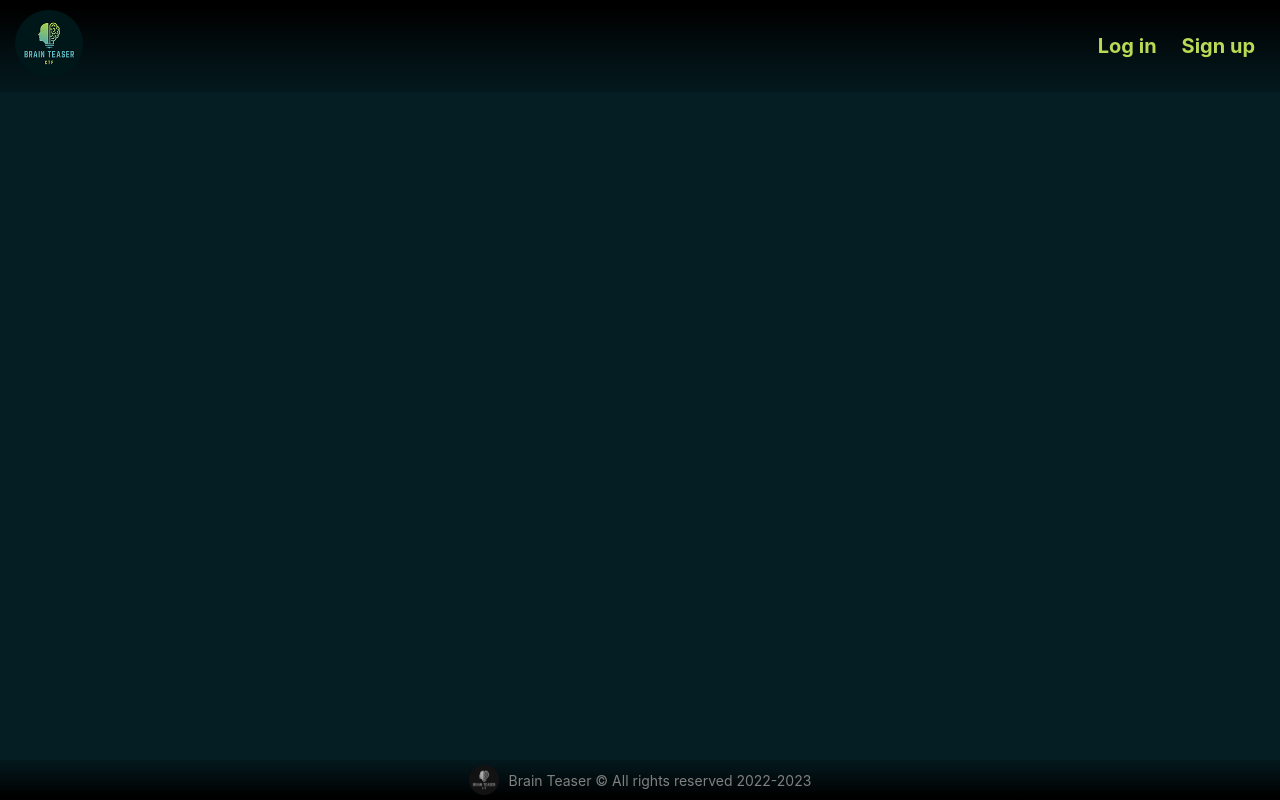
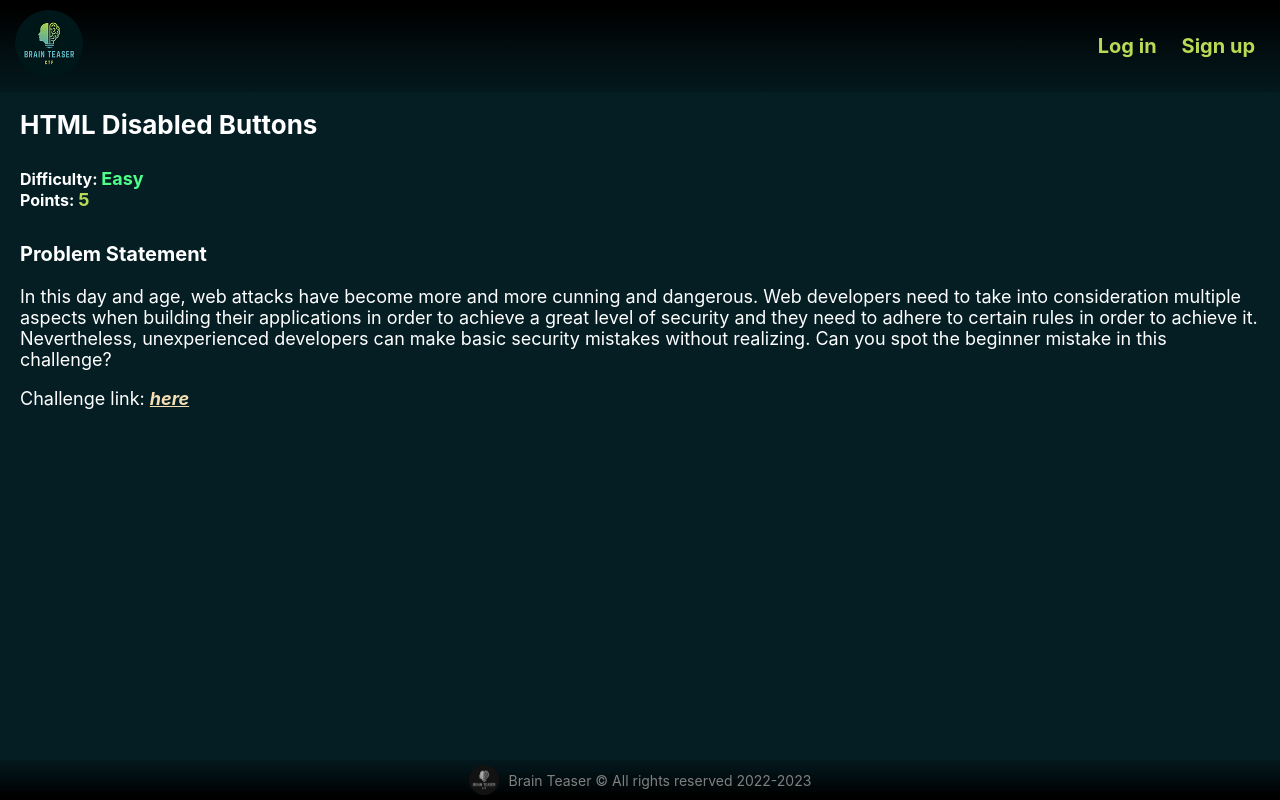
Before and after one commit to IulyN1/Brain-Teaser, a React (Create React App) app: page /challenges/htmlbtn in a window 1280 px wide. Built offline with nearby package versions, Linux system fonts and the light colour scheme.

Commit message:
Added challenge details

```diff
--- a/src/components/ChallengeCard.jsx
+++ b/src/components/ChallengeCard.jsx
@@ -1,18 +1,16 @@
 import './styles/ChallengeCard.css';
 import { Link } from 'react-router-dom';
+import Difficulty from './Difficulty';
 
 function ChallengeCard(props) {
 	const url = '/challenges/' + props.id;
-	const difficulty = 'difficulty' + props.level;
 
 	return (
 		<div className="challengeCard">
 			<img src="images/logo.png" alt="logo" className="logoCard"></img>
 			<div className="challengeCardContent">
 				<h3>{props.title}</h3>
-				<h4>
-					Difficulty: <span className={difficulty}>{props.level}</span>
-				</h4>
+				<Difficulty level={props.level} />
 				<div className="challengeCardStartBtn">
 					<Link to={url}>Solve</Link>
 				</div>
--- /dev/null
+++ b/src/components/Difficulty.jsx
@@ -0,0 +1,13 @@
+import './styles/Difficulty.css';
+
+function Difficulty(props) {
+	const difficulty = 'difficulty' + props.level;
+
+	return (
+		<h4 className="difficultyLabel">
+			Difficulty: <span className={difficulty}>{props.level}</span>
+		</h4>
+	);
+}
+
+export default Difficulty;
--- a/src/components/styles/ChallengeCard.css
+++ b/src/components/styles/ChallengeCard.css
@@ -41,15 +41,3 @@
 	border: 2px solid #99ffdd;
 	transition: 0.25s all;
 }
-
-.difficultyEasy {
-	color: #4dff88;
-}
-
-.difficultyMedium {
-	color: #ffff1a;
-}
-
-.difficultyHard {
-	color: red;
-}
--- /dev/null
+++ b/src/components/styles/Difficulty.css
@@ -0,0 +1,15 @@
+.difficultyLabel span {
+	font-size: 18px;
+}
+
+.difficultyEasy {
+	color: #4dff88;
+}
+
+.difficultyMedium {
+	color: #ffff1a;
+}
+
+.difficultyHard {
+	color: red;
+}
--- a/src/index.js
+++ b/src/index.js
@@ -6,6 +6,7 @@ import reportWebVitals from './reportWebVitals';
 import { BrowserRouter, Routes, Route } from 'react-router-dom';
 import Challenges from './pages/Challenges';
 import Challenge from './pages/Challenge';
+import ChallengeSolve from './pages/ChallengeSolve';
 
 const root = ReactDOM.createRoot(document.getElementById('root'));
 root.render(
@@ -13,7 +14,24 @@ root.render(
 		<Routes>
 			<Route index element={<App />} />
 			<Route path="challenges" element={<Challenges />} />
-			<Route path="challenges/htmlbtn" element={<Challenge id={'htmlbtn'} title={'HTML Disabled Buttons'} />} />
+			<Route
+				path="challenges/htmlbtn"
+				element={
+					<Challenge
+						id={'htmlbtn'}
+						title={'HTML Disabled Buttons'}
+						level={'Easy'}
+						points={5}
+						description={
+							'In this day and age, web attacks have become more and more cunning and dangerous. Web developers need to take into consideration multiple aspects when building their applications in order to achieve a great level of security and they need to adhere to certain rules in order to achieve it. Nevertheless, unexperienced developers can make basic security mistakes without realizing. Can you spot the beginner mistake in this challenge?'
+						}
+					/>
+				}
+			/>
+			<Route
+				path="challenges/solve/htmlbtn"
+				element={<ChallengeSolve id={'htmlbtn'} title={'HTML Disabled Buttons'} />}
+			/>
 		</Routes>
 	</BrowserRouter>
 );
--- a/src/pages/Challenge.js
+++ b/src/pages/Challenge.js
@@ -2,8 +2,12 @@ import Footer from '../components/Footer';
 import { Helmet } from 'react-helmet';
 import Header from '../components/Header';
 import '../styles/Challenge.css';
+import { Link } from 'react-router-dom';
+import Difficulty from '../components/Difficulty';
 
 function Challenge(props) {
+	const url = '/challenges/solve/' + props.id;
+
 	return (
 		<>
 			<Helmet>
@@ -11,7 +15,29 @@ function Challenge(props) {
 			</Helmet>
 			<div className="rootChallenges">
 				<Header />
-				<div className="mainChallenge"></div>
+				<div className="mainChallenge">
+					<h1>{props.title}</h1>
+					<div className="challengeSubtitle">
+						<Difficulty level={props.level} />
+						<h4>
+							Points: <span className="pointsValue">{props.points}</span>
+						</h4>
+					</div>
+					<div>
+						<div className="challengeDescriptionContainer">
+							<h3>Problem Statement</h3>
+							<p>{props.description}</p>
+						</div>
+						<div className="challengeLinkContainer">
+							<p>
+								Challenge link:{' '}
+								<span className="challengeLinkLabel">
+									<Link to={url}>here</Link>
+								</span>
+							</p>
+						</div>
+					</div>
+				</div>
 				<Footer />
 			</div>
 		</>
--- /dev/null
+++ b/src/pages/ChallengeSolve.js
@@ -0,0 +1,17 @@
+import { Helmet } from 'react-helmet';
+import '../styles/ChallengeSolve.css';
+
+function ChallengeSolve(props) {
+	return (
+		<>
+			<Helmet>
+				<title>{props.title}</title>
+			</Helmet>
+			<div className="rootChallenges">
+				<div className="solveChallengeContainer">{props.id}</div>
+			</div>
+		</>
+	);
+}
+
+export default ChallengeSolve;
--- a/src/styles/Challenge.css
+++ b/src/styles/Challenge.css
@@ -0,0 +1,39 @@
+.mainChallenge {
+	display: flex;
+	flex-direction: column;
+	color: white;
+	padding-left: 20px;
+}
+
+.mainChallenge h1 {
+	font-size: 26px;
+}
+
+.challengeSubtitle h4 {
+	line-height: 0;
+	font-size: 16px;
+}
+
+.pointsValue {
+	color: #bada55;
+	font-size: 18px;
+}
+
+.challengeLinkContainer p {
+	font-size: 18px;
+}
+
+.challengeLinkLabel a {
+	font-weight: bold;
+	color: wheat;
+	font-style: italic;
+}
+
+.challengeDescriptionContainer h3 {
+	font-size: 20px;
+}
+
+.challengeDescriptionContainer p {
+	padding-right: 20px;
+	font-size: 18px;
+}
--- /dev/null
+++ b/src/styles/ChallengeSolve.css
@@ -0,0 +1,4 @@
+.solveChallengeContainer {
+	padding: 30px;
+	color: white;
+}
```
